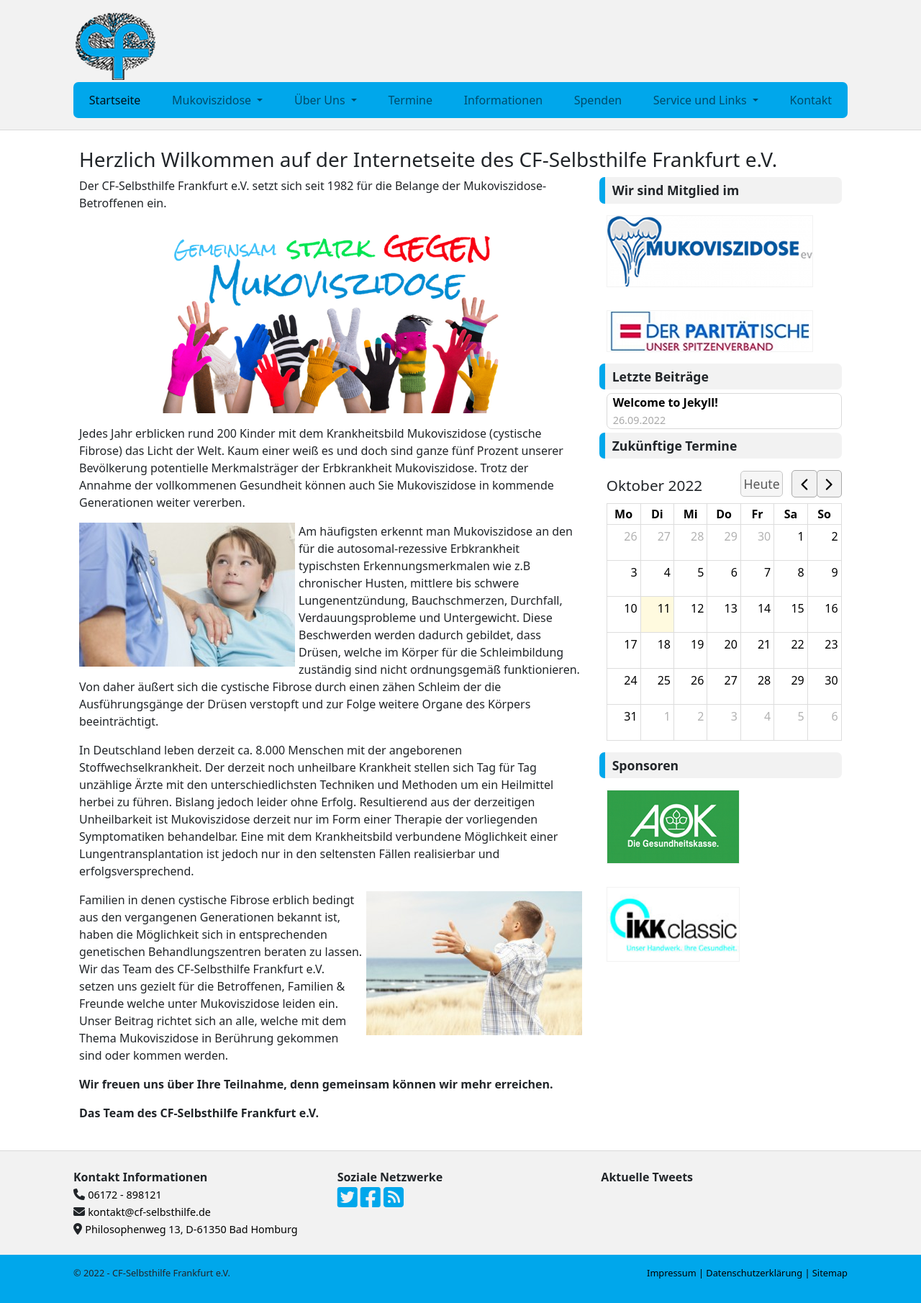
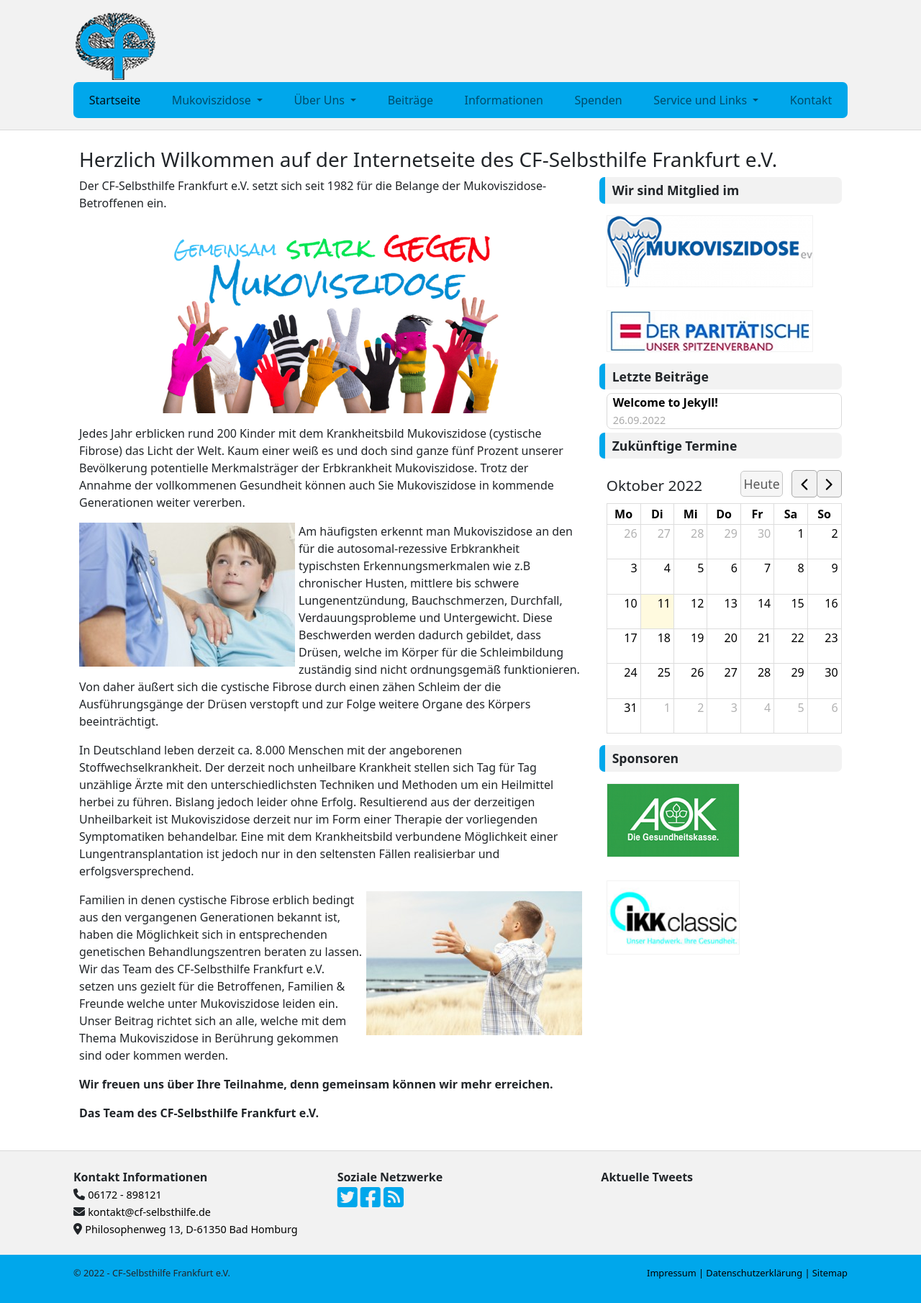
Before and after one commit to CF-Selbsthilfe/cf-selbsthilfe.de, a Jekyll site: the page built from index.html, in a window 1280 px wide. Shown: the whole page at 72% size. Built offline with Jekyll 4.4.1, drawn with Linux system fonts in a browser that asks for light colours.

```diff
--- a/_config.yml
+++ b/_config.yml
@@ -35,6 +35,11 @@
   - jekyll-seo-tag
   - jekyll-sitemap
 
+collections:
+  pages:
+    output: true
+    permalink: /:name
+
 # Exclude from processing.
 # The following items will not be processed, by default.
 # Any item listed under the `exclude:` key here will be automatically added to
--- a/_data/navigation.yml
+++ b/_data/navigation.yml
@@ -26,8 +26,8 @@
     - name: Der Verein
       link: /about/der-verein
 
-- name: Termine
-  link: /termine
+- name: Beiträge
+  link: /beitraege
 
 - name: Informationen
   link: /infos
--- a/_includes/navigation.html
+++ b/_includes/navigation.html
@@ -2,7 +2,9 @@
   <div class="d-flex flex-column w-100">
   <div class="row">
     <div class="col">
+      <a href="{{ "/" | relative_url }}">
       <img src="{{ "assets/img/cf-selbsthilfe-logo-117x98px.png" | relative_url }}" class="text-start" alt="CF Selbsthilfe eV Frankfurt Logo">
+      </a>
     </div>
     <div class="col position-relative">
       <button class="navbar-toggler position-absolute cf-navbar-toggler" type="button" data-bs-toggle="collapse" data-bs-target="#navbarSupportedContent"
--- /dev/null
+++ b/_pages/beitraege.html
@@ -0,0 +1,4 @@
+---
+layout: default
+title: Beiträge
+---
--- a/_sass/calendar.scss
+++ b/_sass/calendar.scss
@@ -30,15 +30,20 @@
 
 .fc-daygrid-day-events {
     margin-bottom: 0px !important;
-    min-height: 1rem !important;
+    min-height: 1.4rem !important;
 }
 
 a.fc-daygrid-day-number {
     color: black;
     text-decoration: none;
+    padding: 0px 4px !important;
 }
 
 a.fc-col-header-cell-cushion {
     color: black;
     text-decoration: none;
 }
+
+.fc-daygrid-day-bottom {
+    padding: 0px !important;
+}
```
Also changed, not shown: _includes/head.html (+9 -0 lines), _pages/404.html (renamed from 404.html), _pages/about.markdown (renamed from about.markdown), _pages/cf.markdown (added), _pages/cf/was-ist-mukoviszidose.markdown (added), _pages/cf/wer-bekommt-mukoviszidose.markdown (added), _pages/datenschutzerklärung.html (renamed from datenschutzerklärung.html), _pages/infos.markdown (added), _pages/kontakt.markdown (added), _pages/spenden.markdown (added), 3 other files.
